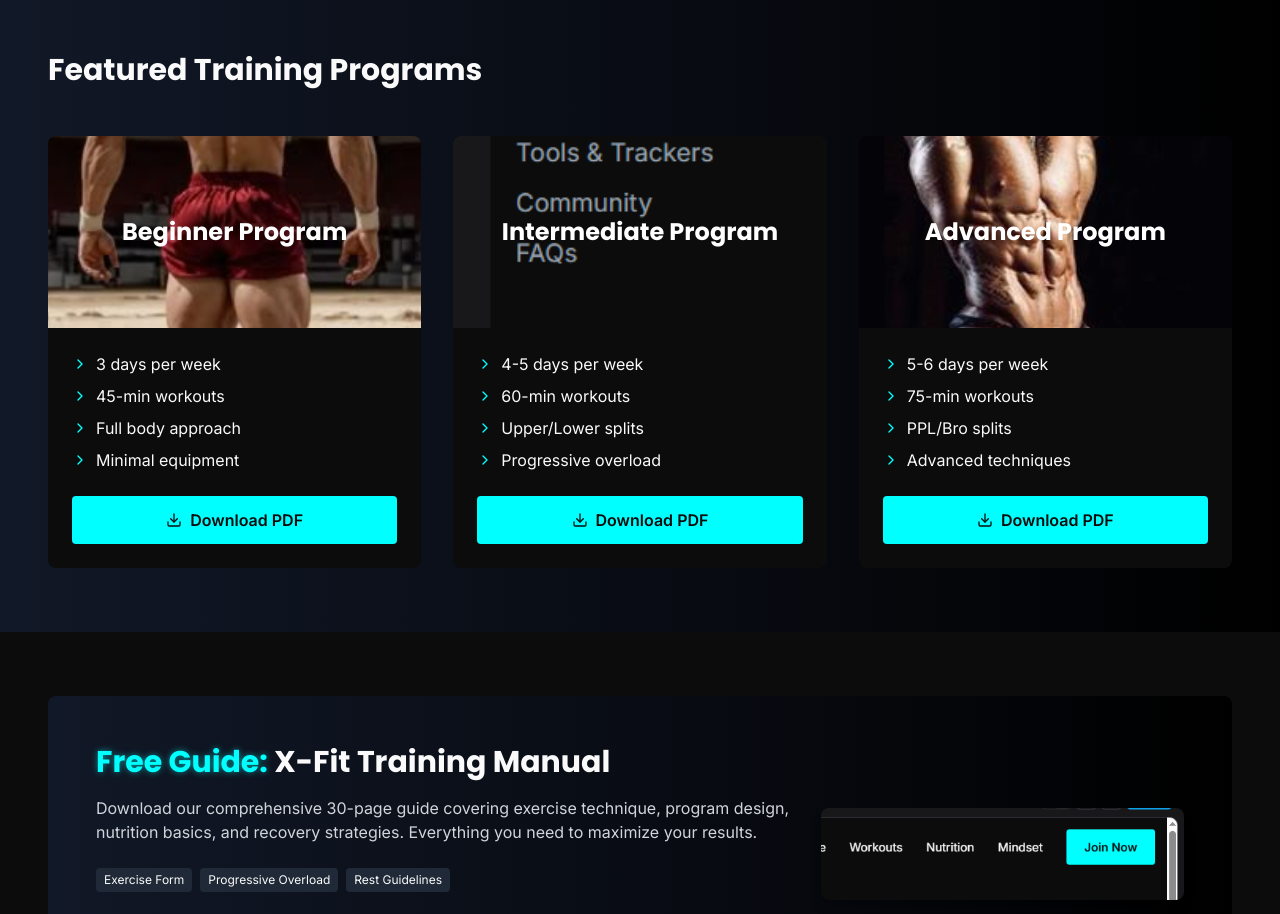
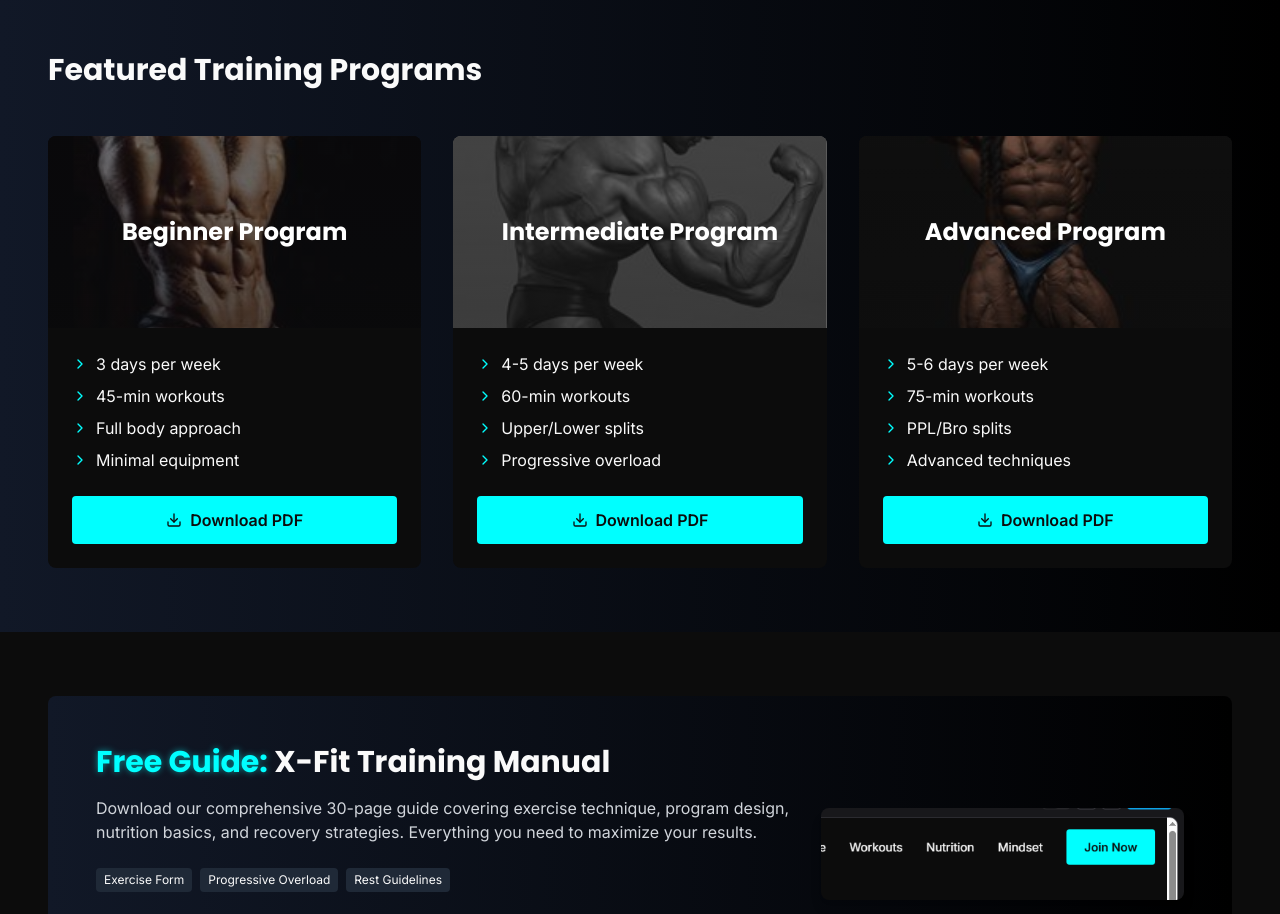
Before and after one commit to Iumark-07/x-fit, a React (Vite) app: page /workouts in a window 1280 px wide. Shown: the part 1160-2074 px from the top of the page. Built offline with nearby package versions, Linux system fonts and the light colour scheme.

Commit message:
Refactor: Update featured program images
Update the background images for the featured training programs to use muscle-related images.

```diff
--- a/src/pages/Workouts.tsx
+++ b/src/pages/Workouts.tsx
@@ -1,4 +1,3 @@
-
 import React from "react";
 import Layout from "@/components/layout/Layout";
 import { motion } from "framer-motion";
@@ -29,7 +28,7 @@ const Workouts = () => {
     },
     {
       title: "Arms",
-      imageSrc: "public/lovable-uploads/28d2c440-169c-40c5-b26e-763ec3b30a05.png", // Updated image for Arms
+      imageSrc: "public/lovable-uploads/28d2c440-169c-40c5-b26e-763ec3b30a05.png",
       linkTo: "/workouts/arms",
     },
     {
@@ -128,14 +127,14 @@ const Workouts = () => {
             <div className="grid grid-cols-1 md:grid-cols-3 gap-8">
               <div className="bg-xfit-black rounded-lg overflow-hidden">
                 <div
-                  className="h-48 bg-gradient-to-r from-blue-900 to-purple-900 flex items-center justify-center"
+                  className="h-48 bg-gradient-to-r from-blue-900/80 to-purple-900/80 flex items-center justify-center relative"
                   style={{
-                    backgroundImage: "url('public/lovable-uploads/2262d29d-355d-419d-b9f0-b68121e97896.png')",
+                    backgroundImage: "linear-gradient(rgba(12, 12, 12, 0.6), rgba(12, 12, 12, 0.7)), url('public/lovable-uploads/9de2c7bf-de4a-41a7-a5d6-8b864755b0ca.png')",
                     backgroundSize: "cover",
                     backgroundPosition: "center"
                   }}
                 >
-                  <h3 className="text-2xl font-bold text-white">Beginner Program</h3>
+                  <h3 className="text-2xl font-bold text-white relative z-10">Beginner Program</h3>
                 </div>
                 <div className="p-6">
                   <ul className="space-y-2 mb-6">
@@ -169,14 +168,14 @@ const Workouts = () => {
 
               <div className="bg-xfit-black rounded-lg overflow-hidden">
                 <div
-                  className="h-48 bg-gradient-to-r from-red-900 to-orange-900 flex items-center justify-center"
+                  className="h-48 bg-gradient-to-r from-red-900/80 to-orange-900/80 flex items-center justify-center relative"
                   style={{
-                    backgroundImage: "url('public/lovable-uploads/dd10affd-1c02-46df-ba9f-dd605bdc972e.png')",
+                    backgroundImage: "linear-gradient(rgba(12, 12, 12, 0.6), rgba(12, 12, 12, 0.7)), url('public/lovable-uploads/28d2c440-169c-40c5-b26e-763ec3b30a05.png')",
                     backgroundSize: "cover",
                     backgroundPosition: "center"
                   }}
                 >
-                  <h3 className="text-2xl font-bold text-white">Intermediate Program</h3>
+                  <h3 className="text-2xl font-bold text-white relative z-10">Intermediate Program</h3>
                 </div>
                 <div className="p-6">
                   <ul className="space-y-2 mb-6">
@@ -210,14 +209,14 @@ const Workouts = () => {
 
               <div className="bg-xfit-black rounded-lg overflow-hidden">
                 <div
-                  className="h-48 bg-gradient-to-r from-cyan-900 to-green-900 flex items-center justify-center"
+                  className="h-48 bg-gradient-to-r from-cyan-900/80 to-green-900/80 flex items-center justify-center relative"
                   style={{
-                    backgroundImage: "url('public/lovable-uploads/1d37303c-769b-4cc5-a386-0f6bfee78281.png')",
+                    backgroundImage: "linear-gradient(rgba(12, 12, 12, 0.6), rgba(12, 12, 12, 0.7)), url('public/lovable-uploads/a022b372-b8cd-44cf-94c7-65cac64a81cd.png')",
                     backgroundSize: "cover",
                     backgroundPosition: "center"
                   }}
                 >
-                  <h3 className="text-2xl font-bold text-white">Advanced Program</h3>
+                  <h3 className="text-2xl font-bold text-white relative z-10">Advanced Program</h3>
                 </div>
                 <div className="p-6">
                   <ul className="space-y-2 mb-6">
```
